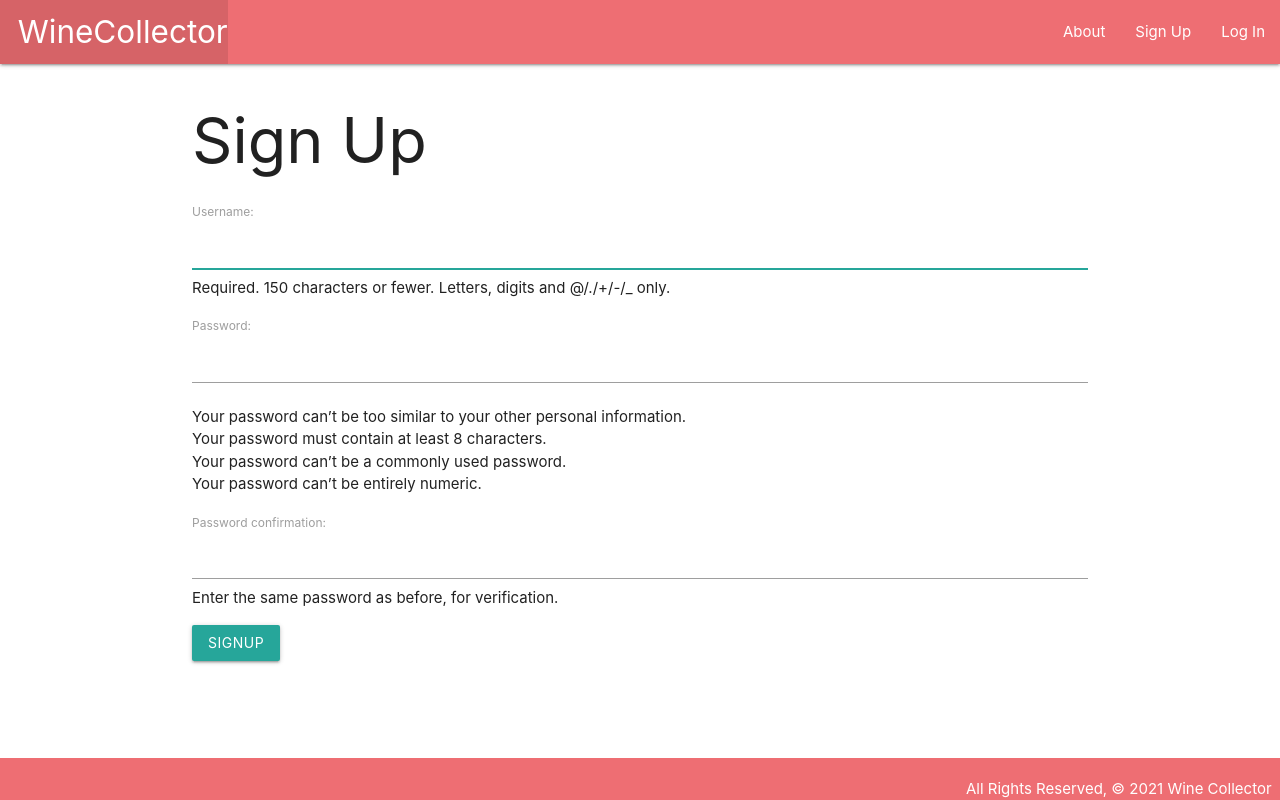
After one commit to jinhkim87/winecollector, a Django app: page /accounts/signup/ in a window 1280 px wide. The commit adds this page. Run offline with Django 3.2, Linux system fonts and the light colour scheme.

Commit message:
homework completed

```diff
--- a/main_app/models.py
+++ b/main_app/models.py
@@ -1,5 +1,6 @@
 from django.db import models
 from django.urls import reverse
+from django.contrib.auth.models import User
 
 class Food(models.Model):
     name = models.CharField(max_length=50)
@@ -18,6 +19,7 @@ class Wine(models.Model):
     winetype = models.CharField(max_length=100)
     cost = models.IntegerField()
     foods = models.ManyToManyField(Food)
+    user = models.ForeignKey(User, on_delete=models.CASCADE)
 
     def __str__(self):
         return self.name
--- a/main_app/templates/base.html
+++ b/main_app/templates/base.html
@@ -29,8 +29,14 @@
           </ul>
           <ul class="right">
             <li><a href="{% url 'about' %}">About</a></li>
+            {% if user.is_authenticated %}
             <li><a href="{% url 'wines_create' %}">Add a Wine</a></li>
             <li><a href="{% url 'index' %}">View All My Wine</a></li>
+            <li><a href="{% url 'logout' %}">Log Out</a></li>
+            {% else %}
+            <li><a href="{% url 'signup' %}">Sign Up</a></li>
+            <li><a href="{% url 'login' %}">Log In</a></li>
+            {% endif %}
           </ul>
         </div>
       </nav>
--- /dev/null
+++ b/main_app/templates/registration/signup.html
@@ -0,0 +1,14 @@
+{% extends 'base.html' %} {% block content %}
+
+<h1>Sign Up</h1>
+
+{% if error_message %}
+<p class="red-text">{{ error_message }}</p>
+{% endif %}
+
+<form method="post" action="{% url 'signup' %}">
+  {% csrf_token %} {{ form.as_p }}
+  <input type="submit" class="btn" value="signup" />
+</form>
+
+{% endblock %}
--- a/main_app/urls.py
+++ b/main_app/urls.py
@@ -13,4 +13,5 @@ urlpatterns = [
     path('wines/<int:wine_id>/assoc_food/<int:food_id>', views.assoc_food, name='assoc_food'),
     path('wines/<int:wine_id>/remove_food/<int:food_id>', views.remove_food, name='remove_food'),
     path('wines/<int:wine_id>/add_photo/', views.add_photo, name='add_photo'),
+    path('accounts/signup/', views.signup, name='signup'),
 ]
--- a/main_app/views.py
+++ b/main_app/views.py
@@ -1,5 +1,9 @@
 from django.shortcuts import render, redirect
 from django.views.generic.edit import CreateView, UpdateView, DeleteView
+from django.contrib.auth import login
+from django.contrib.auth.forms import UserCreationForm
+from django.contrib.auth.decorators import login_required
+from django.contrib.auth.mixins import LoginRequiredMixin
 from .models import Wine, Food, Photo
 from .forms import YearForm
 
@@ -19,9 +23,11 @@ def home(request):
 def about(request):
     return render(request, 'about.html')
 
+@login_required
 def wines_index(request):
-    wines = Wine.objects.all()
+    wines = Wine.objects.filter(user=request.user)
     return render(request, 'wines/index.html', { 'wines': wines })
+
 
 def wines_detail(request, wine_id):
     wine = Wine.objects.get(id=wine_id)
@@ -41,10 +47,15 @@ def add_year(request, wine_id):
         new_year.save()
     return redirect('detail', wine_id=wine_id)
 
-class WineCreate(CreateView):
+class WineCreate(LoginRequiredMixin, CreateView):
     model = Wine
     fields = ['name', 'winetype', 'cost']
     success_url = '/wines/'
+    def form_valid(self, form):
+    # Assign the logged in user (self.request.user)
+        form.instance.user = self.request.user  # form.instance is the wine
+    # Let the CreateView do its job as usual
+        return super().form_valid(form)
 
 class WineUpdate(UpdateView):
     model = Wine
@@ -97,3 +108,22 @@ def add_photo(request, wine_id):
         except:
             print('An error occurred uploading file to S3')
     return redirect('detail', wine_id=wine_id)
+
+def signup(request):
+    error_message = ''
+    if request.method == 'POST':
+        # This is how to create a 'user' form object
+        # that includes the data from the browser
+        form = UserCreationForm(request.POST)
+        if form.is_valid():
+            # This will add the user to the database
+            user = form.save()
+            # This is how we log a user in via code
+            login(request, user)
+            return redirect('index')
+        else:
+            error_message = 'Invalid sign up - try again'
+    # A bad POST or a GET request, so render signup.html with an empty form
+    form = UserCreationForm()
+    context = {'form': form, 'error_message': error_message}
+    return render(request, 'registration/signup.html', context)
--- a/winecollector_project/settings.py
+++ b/winecollector_project/settings.py
@@ -120,7 +120,13 @@ USE_TZ = True
 
 STATIC_URL = '/static/'
 
+LOGIN_REDIRECT_URL = '/wines/'
+
+LOGOUT_REDIRECT_URL = '/'
+
 # Default primary key field type
 # https://docs.djangoproject.com/en/3.2/ref/settings/#default-auto-field
 
+
+
 DEFAULT_AUTO_FIELD = 'django.db.models.BigAutoField'
--- a/winecollector_project/urls.py
+++ b/winecollector_project/urls.py
@@ -19,4 +19,5 @@ from django.urls import path, include
 urlpatterns = [
     path('admin/', admin.site.urls),
     path('', include('main_app.urls')),
+    path('accounts/', include('django.contrib.auth.urls')),
 ]
```
Also changed, not shown: main_app/templates/registration/login.html (added, +11 -0 lines), main_app/migrations/0005_wine_user.py (added).
